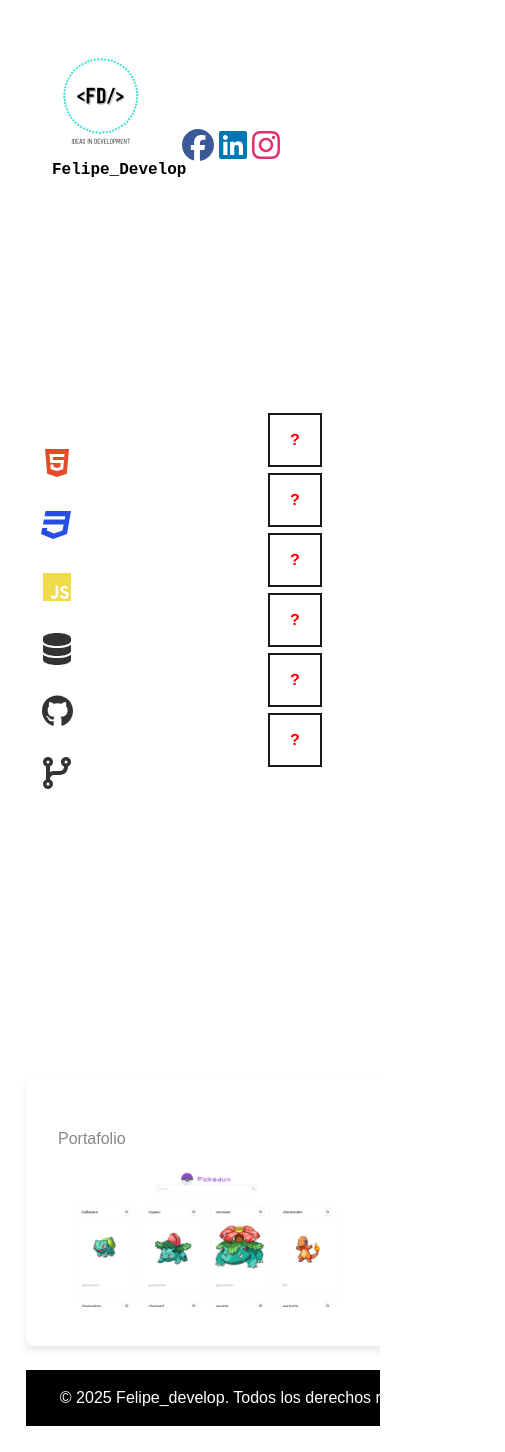
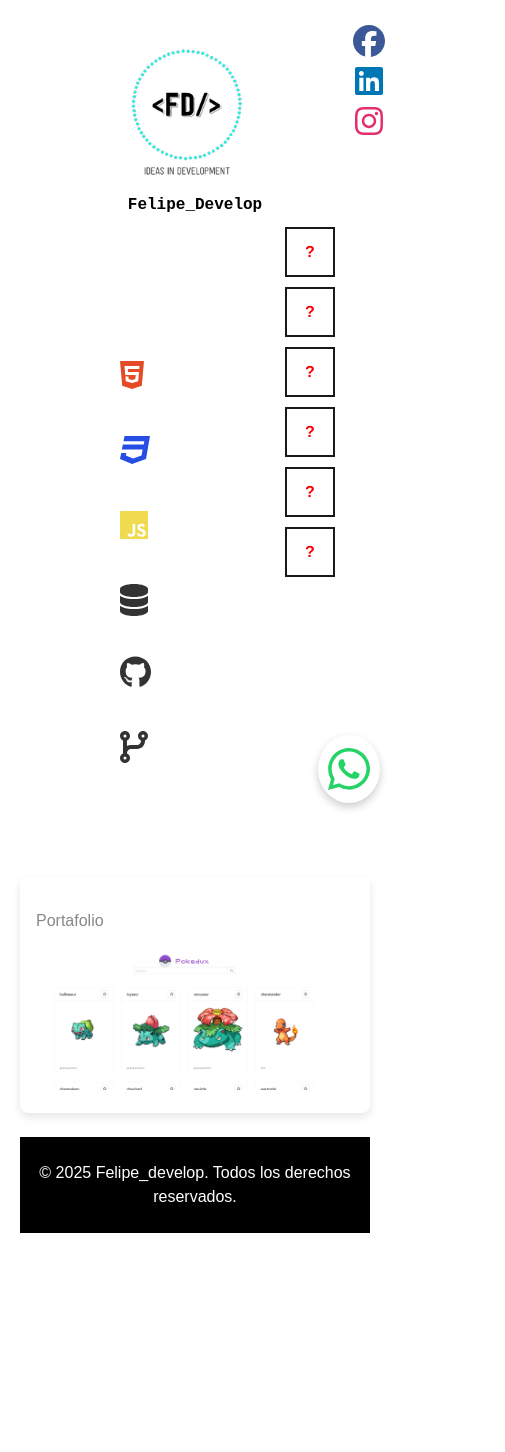
Before and after one commit to development-one1/felipe_sofware, a React (Vite) app: page / in a window 390 px wide. Shown: the whole page, 505 px wide, since content can reach past the window. After the commit the page ends 1253 px from the top, so only its background shows below. Built offline with nearby package versions, Linux system fonts and the light colour scheme.

Commit message:
cambios efectuados

```diff
--- a/src/App.css
+++ b/src/App.css
@@ -1,32 +1,35 @@
-
-@import './components/code/Lenguas.css';
-
 /* ==========================
    Global Styles
    ========================== */
-   html,
-   body {
+   html, body {
     background-color: white;
-     margin: 10px;
-     padding: 10;
-     min-height: 50vh;
+    margin: 0;
+    padding: 0;
     font-family: Arial, sans-serif;
-     overflow-y: visible;
-     overflow-x: hidden;
+    min-height: 100vh;
+    overflow-x: hidden; /* Evitar desplazamiento horizontal */
+  }
+
+  * {
+    box-sizing: border-box; /* Asegura que el padding y border no afecten el tamaño */
   }
 
   /* ==========================
      Layout Containers
      ========================== */
   .container {
+    background-color: white;
     position: relative;
-        padding: 25px;
-        width: auto;
-        max-width: 100%;
-        margin: auto;
-        height: 100%; /* Cambia a la altura que prefieras */
+    width: 100%;
+    margin: 0 auto;
+    padding: 20px; /* Añadir algo de padding para que no esté pegado a los bordes */
   }
 
+  .container .content {
+    width: 100%;
+    max-width: 1200px; /* Limita el ancho máximo */
+    margin: 0 auto;
+  }
 
   /* ==========================
      Icono Styling
@@ -36,7 +39,7 @@
     justify-content: flex-start;
     align-items: flex-start;
     margin-right: 10px;
-     position: absolute;
+    position: relative;
     height: auto;
     width: auto;
   }
@@ -44,32 +47,31 @@
   .icono .logo {
     height: 150px;
     padding: 2px;
-     will-change: filter;
     transition: filter 800ms;
   }
 
   .icono .texto {
     color: black;
-     margin-left: 1px;
+    margin-left: 10px;
     margin-top: auto;
   }
 
+  /* ==========================
+     Social Links Styling
+     ========================== */
   .social {
-    max-width: 92%;
-    height: 100px;
-    overflow: hidden; /* Oculta cualquier contenido desbordado */
-
     display: flex;
     justify-content: center;
     align-items: center;
-    margin-top: 5px;
+    gap: 15px;
+    margin-top: 20px;
+    max-width: 92%;
+    height: auto;
   }
-
 
   /* ==========================
      Card & Image Styling
      ========================== */
-
   .card {
     padding: 2em;
     width: 100%;
@@ -82,26 +84,20 @@
     box-shadow: 0 8px 16px rgba(0, 0, 0, 0.2); /* Sombra más intensa en hover */
   }
 
-
-
-
-
-  /* Card component */
-
   .card-title {
     color: #888;
   }
 
   .card-image {
-  width: 300px;
+    width: 100%;
+    max-width: 300px;
     height: auto;
   }
 
-
   .pokemons {
-     width: 300px;
+    width: 100%;
+    max-width: 300px;
     height: auto;
-     position: left;
   }
 
   .platzi-experiencia {
@@ -121,7 +117,8 @@
   /* ==========================
      Footer Styling
      ========================== */
-   .footer {
+     footer {
+      width: 100%; /* Asegura que ocupe todo el ancho de la página */
       background-color: black;
       text-align: center;
       color: #fff;
@@ -129,13 +126,15 @@
       display: flex;
       flex-direction: column;
       align-items: center;
+      justify-content: center;
+      position: relative; /* Para que no se quede pegado al fondo si no hay contenido suficiente */
+      margin-top: auto; /* Empuja el footer hacia abajo en caso de que haya poco contenido */
     }
 
-   .footer p {
+  footer p {
     margin: 0;
     font-size: 1rem;
   }
-
 
   /* ==========================
      Typing Animation
@@ -164,30 +163,65 @@
   /* ==========================
      Responsive Design
      ========================== */
+
+  /* For screens less than 768px (mobile/tablet) */
   @media (max-width: 768px) {
-     #root {
-       padding: 1rem;
+    html, body {
+      padding: 10px;
     }
 
     .icono {
       flex-direction: column;
+      justify-content: center;
+      align-items: center;
     }
 
     .icono .logo {
-       max-height: 100px;
+      max-height: 100%;
     }
 
     .texto {
       font-size: 1.2rem;
     }
 
+    .social {
+      flex-direction: column; /* Apila los iconos en pantallas más pequeñas */
+      margin-top: 20px;
+    }
+
+    .card {
+      padding: 1em;
+    }
+
+    .card-image {
+      width: auto;
+    }
+
     .col-xs-2 {
-       width: 50%; /* Dos columnas por fila en pantallas medianas */
+      width: auto; /* Apilar columnas */
     }
   }
 
+  /* For screens less than 480px (small screens) */
   @media (max-width: 480px) {
     .texto {
       font-size: 1rem;
     }
+
+    footer {
+      padding: 1.5em 0.5em;
     }
+  }
+
+  /* For screens between 480px and 708px (smaller devices) */
+  @media (max-width: 708px) {
+    .program-container {
+      flex-direction: column;
+      align-items: center;
+    }
+
+    .wordle-container {
+      margin-left: 0;
+      margin-top: 20px;
+    }
+  }
--- a/src/App.jsx
+++ b/src/App.jsx
@@ -2,8 +2,12 @@ import pokemons from './assets/pokemons.png';
 import fd from './assets/fd.jpg';
 
 import './App.css';
+import './components/Wordle/We.css'
 import SocialMedia from './components/Social/SocialMedia';
 import Program from './components/Code/Program';
+import Watsapp from './components/Ws/Watsapp';
+import Wordle from './components/Wordle/Wordle';
+
 
 
 function App() {
@@ -19,16 +23,21 @@ function App() {
             <h1 className="texto">Felipe_Develop</h1>
           </div>
 
-
         </div>
-        <div className='social'>
+        <div>
             <SocialMedia />
-          </div>
+        </div>
     </navbar>
 
+      <br />
+
+
       <header>
-        <div>
-          <Program />
+          <div>
+            <Program />
+          </div>
+        <div className='wordle-container'>
+           <Wordle />
         </div>
       </header>
 
@@ -51,11 +60,12 @@ function App() {
         </div>
       </section>
 
+    <Watsapp />
       <br />
 
-      <div className="footer">
+      <footer>
         <p>&copy; 2025 Felipe_develop. Todos los derechos reservados.</p>
-      </div>
+      </footer>
     </>
   );
 }
--- a/src/components/Code/Lenguas.css
+++ b/src/components/Code/Lenguas.css
@@ -1,52 +1,33 @@
 /* Program container to place elements side by side */
 #program {
   display: flex; /* Usa Flexbox para alinear los elementos */
-  justify-content: center; /* Centra los elementos horizontalmente */
-  align-items: center; /* Opcional, para centrar verticalmente */
-  gap: 15px; /* Espacio entre los elementos */
-  padding: 5px;
+  padding: 90px;
 }
+
 
 /* Contenedor de los iconos */
 .len {
   display: flex;
   flex-direction: column;
-  justify-content: center;
-  align-items: center;
-  margin: auto;
-  gap: 30px; /* Espacio entre los iconos */
+  align-items: flex-start; /* Alinea el contenido a la izquierda */
+  margin-left: 15; /* Asegura que esté a la izquierda */
+  gap: 40px; /* Espacio entre los iconos */
 }
 
-/* Contenedor de Wordle */
-.wordle-container {
-  display: flex;
-  justify-content: center; /* Centra Wordle horizontalmente */
-  align-items: center; /* Centra Wordle verticalmente */
-}
 
 /* ==========================
    Media Queries
    ========================== */
 @media (max-width: 708px) {
-  /* Adjust padding for smaller screens */
-  .program-container {
-    flex-direction: column; /* Stack items vertically on small screens */
-    align-items: center; /* Center content on smaller screens */
-  }
-
+  /* Ajustar padding para pantallas más pequeñas */
   .len {
     padding-left: 10px;
-    padding-right: 10px;
-  }
-
-  .wordle-container {
-    margin-left: 0; /* Adjust margin for small screens */
-    margin-top: 20px; /* Space between items in vertical layout */
+    padding-right: 60px;
   }
 }
 
 @media (max-width: 480px) {
-  /* Further reduce padding for very small screens */
+  /* Reducir aún más el padding para pantallas muy pequeñas */
   .len {
     padding-left: 10px;
     padding-right: 10px;
--- a/src/components/Code/Program.jsx
+++ b/src/components/Code/Program.jsx
@@ -1,8 +1,6 @@
 import { FontAwesomeIcon } from '@fortawesome/react-fontawesome';
 import { faHtml5, faCss3, faJs, faGithub } from '@fortawesome/free-brands-svg-icons';
 import { faDatabase, faCodeBranch } from '@fortawesome/free-solid-svg-icons';
-
-import Wordle from './Wordle/Wordle';
 
 import './Lenguas.css';
 
@@ -11,19 +9,22 @@ function Program() {
     <>
       <div id="program">
         <div className="len">
-            <FontAwesomeIcon icon={faHtml5} size="2x" color="#e34c26" />
+            <a href='https://developer.mozilla.org/en-US/docs/Learn/Getting_started_with_the_web/HTML_basics'>
+            <FontAwesomeIcon className='FontAwesomeIcon' icon={faHtml5} size="2x" color="#e34c26" />
+            </a>
+            <a href='https://flexboxfroggy.com/#es'>
             <FontAwesomeIcon icon={faCss3} size="2x" color="#264de4" />
+            </a>
+            <a href='https://www.w3schools.com/js/'>
             <FontAwesomeIcon icon={faJs} size="2x" color="#f0db4f" />
+            </a>
             <FontAwesomeIcon icon={faDatabase} size="2x" color="#333" />
+            <a href='https://docs.github.com/es'>
             <FontAwesomeIcon icon={faGithub} size="2x" color="#333" />
+            </a>
             <FontAwesomeIcon icon={faCodeBranch} size="2x" color="#333" />
 
         </div>
-        <div className="wordle-container">
-            <Wordle />
-        </div>
-
-
       </div>
     </>
   );
--- a/src/components/Social/Social.css
+++ b/src/components/Social/Social.css
@@ -1,13 +1,16 @@
 .social {
   display: flex; /* Alinear los iconos de redes sociales en línea */
   gap: 10px; /* Espacio entre los iconos de redes sociales */
-  position: relative; /* Cambiado a relativo para un mejor comportamiento en responsividad */
+  position: fixed; /* Fijar la posición de los iconos a la pantalla */
   top: 10px; /* Alinear en la parte superior con más espacio */
-  right: 10px; /* Alinear a la derecha con más espacio */
-  z-index: 1000; /* Asegúrate de que los iconos estén por encima de otros elementos */
+  right: 40px; /* Alinear a la derecha con más espacio */
+  z-index: 1; /* Asegúrate de que los iconos estén por encima de otros elementos */
   flex-wrap: wrap; /* Permitir que los iconos se envuelvan si hay poco espacio */
   justify-content: flex-end; /* Alinear a la derecha */
 }
+
+
+
 
 @media (max-width: 768px) {
   .social {
--- a/src/components/Social/SocialMedia.jsx
+++ b/src/components/Social/SocialMedia.jsx
@@ -7,7 +7,7 @@ function SocialMedia() {
   return (
     <>
             <div className='social'>
-              <a href=''>
+              <a href='https://web.facebook.com/felipebusinessman'>
                 <FontAwesomeIcon icon={faFacebook} size="2x" color="#3b5998"/>
               </a>
               <a href='https://www.linkedin.com/in/camacho-rodriguez/'>
@@ -16,8 +16,7 @@ function SocialMedia() {
               <a href='https://www.instagram.com/felipe_develop/'>
                 <FontAwesomeIcon icon={faInstagram} size="2x" color="#E1306C"/>
               </a>
-
-            </div>
+          </div>
     </>
   );
 }
--- /dev/null
+++ b/src/components/Wordle/We.css
@@ -0,0 +1,9 @@
+.wordle-container {
+    position: absolute;
+    display: flex;
+    flex-direction: column;
+    top: 0;
+    left: 100px;
+    margin-left: 15px; /* Asegura que esté a la izquierda */
+    gap: 30px; /* Espacio entre los iconos */
+  }
--- /dev/null
+++ b/src/components/Ws/Watsapp.jsx
@@ -0,0 +1,17 @@
+import { FontAwesomeIcon } from '@fortawesome/react-fontawesome';
+import { faWhatsapp } from '@fortawesome/free-brands-svg-icons';
+
+
+import '../Ws/Ws.css';
+
+function Watsapp() {
+  return (
+    <div className="whatsapp-flotante">
+      <a href="https://wa.me/35677215344" target="_blank" rel="noopener noreferrer">
+        <FontAwesomeIcon className="whatsapp-icono-img" icon={faWhatsapp} size="3x" color="#25D366" />
+      </a>
+    </div>
+  );
+}
+
+export default Watsapp;
--- /dev/null
+++ b/src/components/Ws/Ws.css
@@ -0,0 +1,25 @@
+/* Ws.css */
+
+/* Contenedor flotante */
+.whatsapp-flotante {
+    position: fixed; /* Posición fija en la pantalla */
+    bottom: 40px;    /* A 40px del borde inferior */
+    right: 10px;     /* A 40px del borde derecho (desplazado un poco más) */
+    z-index: 1000;   /* Asegura que esté por encima de otros elementos */
+    display: flex;
+    justify-content: center;
+    align-items: center;
+  }
+
+  /* Estilos para el ícono */
+  .whatsapp-icono-img {
+    border-radius: 50%;         /* Hacer el ícono circular */
+    padding: 10px;              /* Espaciado alrededor del ícono */
+    box-shadow: 0 4px 8px rgba(0, 0, 0, 0.2);  /* Sombra para hacer que el ícono resalte */
+    transition: transform 0.3s ease-in-out;  /* Transición suave */
+  }
+
+  /* Efecto hover: agrandar el ícono */
+  .whatsapp-icono-img:hover {
+    transform: scale(1.2);   /* Agranda el ícono al pasar el mouse */
+  }
```
Also changed, not shown: src/components/Wordle/Wordle.jsx (line endings or trailing spaces). Lines whose indentation alone changed are shown as unchanged.
